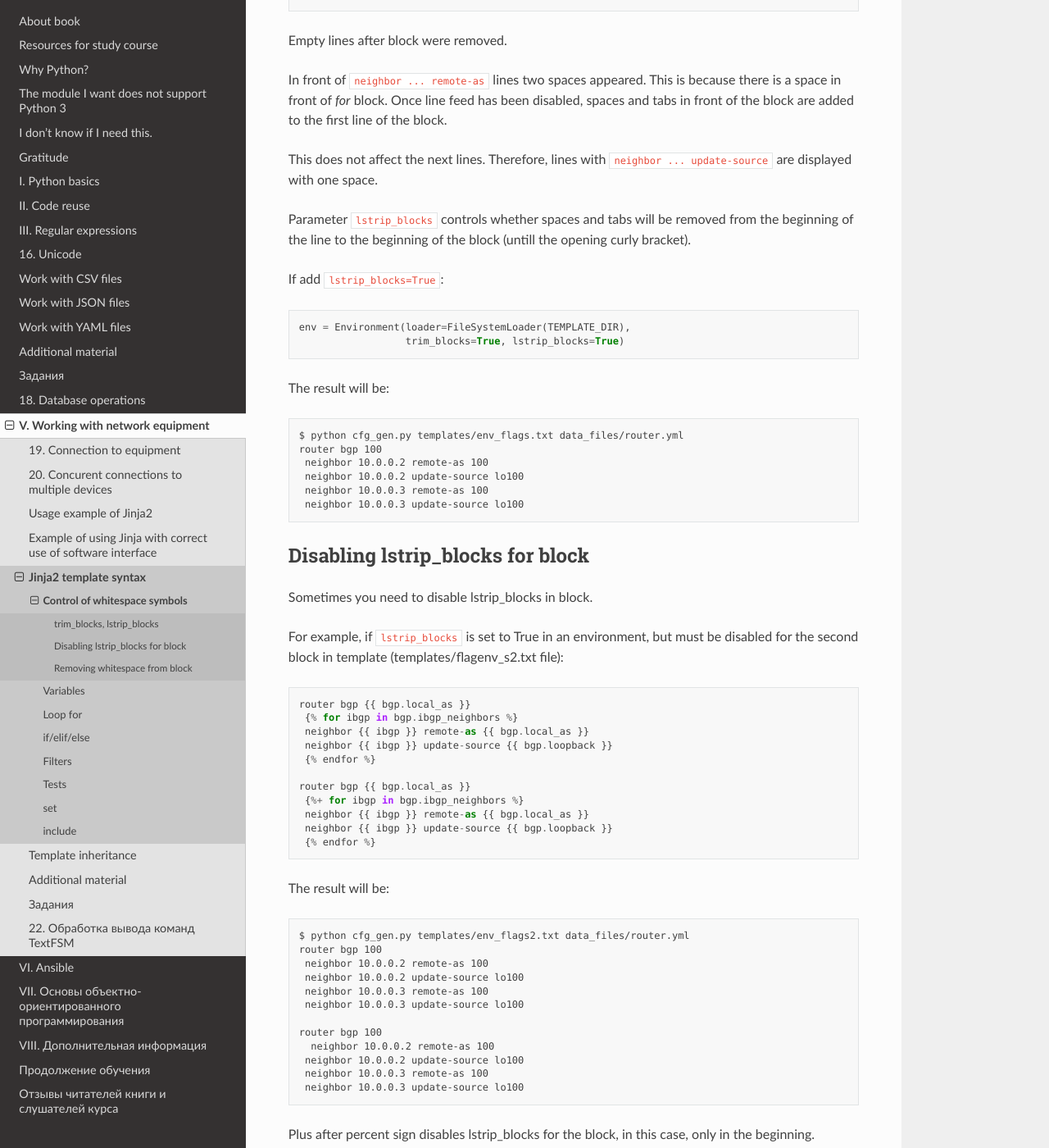
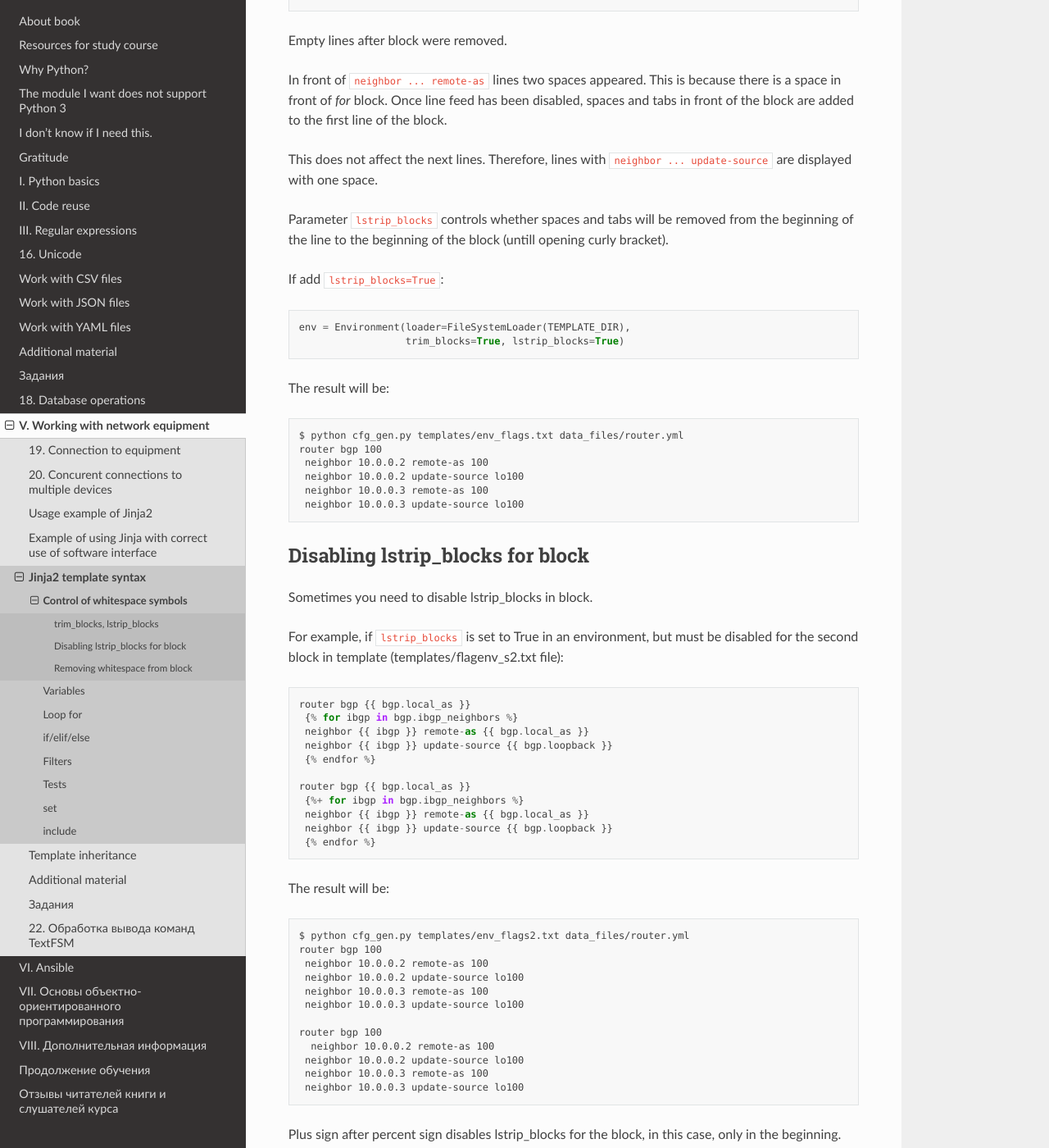
Before and after one commit to Aidar5/nattoeng, a Sphinx documentation site: the page built from docs/source/book/21_jinja2/3_whitespace_control.rst, in a window 1280 px wide and 1400 px high, scrolled down 1344 px. Shown: the whole window at 82% size. Built offline with Sphinx 7.4.7 and the Read the Docs theme 2.0.0, drawn with Linux system fonts in a browser that asks for light colours; pages that are not in the unit, such as notebooks, are missing from menus; some of the changed text lies outside the part shown.

Commit message:
Update 3_whitespace_control.rst

```diff
--- a/docs/source/book/21_jinja2/3_whitespace_control.rst
+++ b/docs/source/book/21_jinja2/3_whitespace_control.rst
@@ -6,7 +6,7 @@ trim_blocks, lstrip_blocks
 
 Parameter ``trim_blocks`` removes the first empty line after construction block if its value is True (default False).
 
-Effect of using the flag is considered by example template templates/env_flags.txt:
+Effect of using the flag is considered by template example templates/env_flags.txt:
 
 ::
 
@@ -69,7 +69,7 @@ In front of ``neighbor ... remote-as`` lines two spaces appeared. This is becaus
 This does not affect the next lines. Therefore, lines with
 ``neighbor ... update-source`` are displayed with one space.
 
-Parameter ``lstrip_blocks`` controls whether spaces and tabs will be removed from the beginning of the line to the beginning of the block (untill the opening curly bracket).
+Parameter ``lstrip_blocks`` controls whether spaces and tabs will be removed from the beginning of the line to the beginning of the block (untill opening curly bracket).
 
 If add ``lstrip_blocks=True``:
 
@@ -127,7 +127,7 @@ The result will be:
      neighbor 10.0.0.3 remote-as 100
      neighbor 10.0.0.3 update-source lo100
 
-Plus after percent sign disables lstrip_blocks for the block, in this case, only in the beginning.
+Plus sign after percent sign disables lstrip_blocks for the block, in this case, only in the beginning.
 
 If done this way (plus is added in the end block expression):
 
```
Also changed, not shown: other parts of docs/source/book/21_jinja2/3_whitespace_control.rst (+1 -1 lines).
